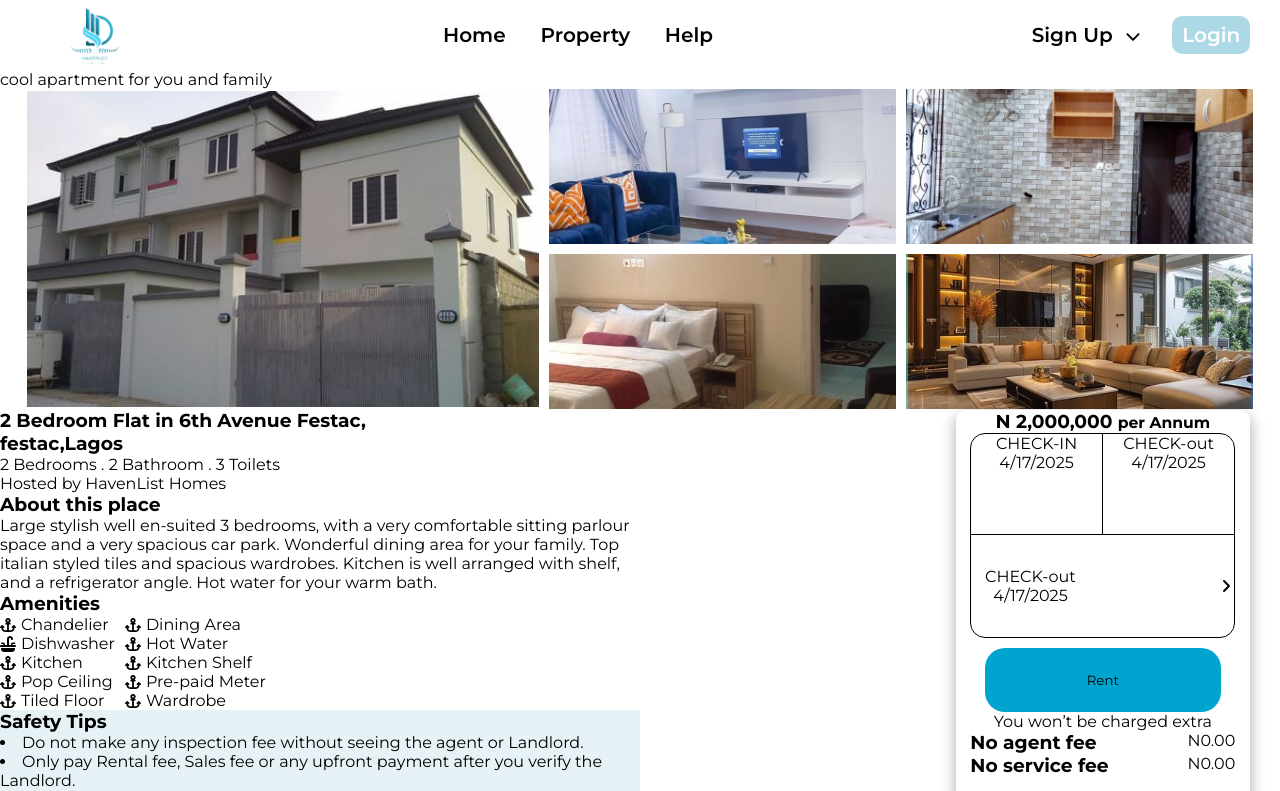
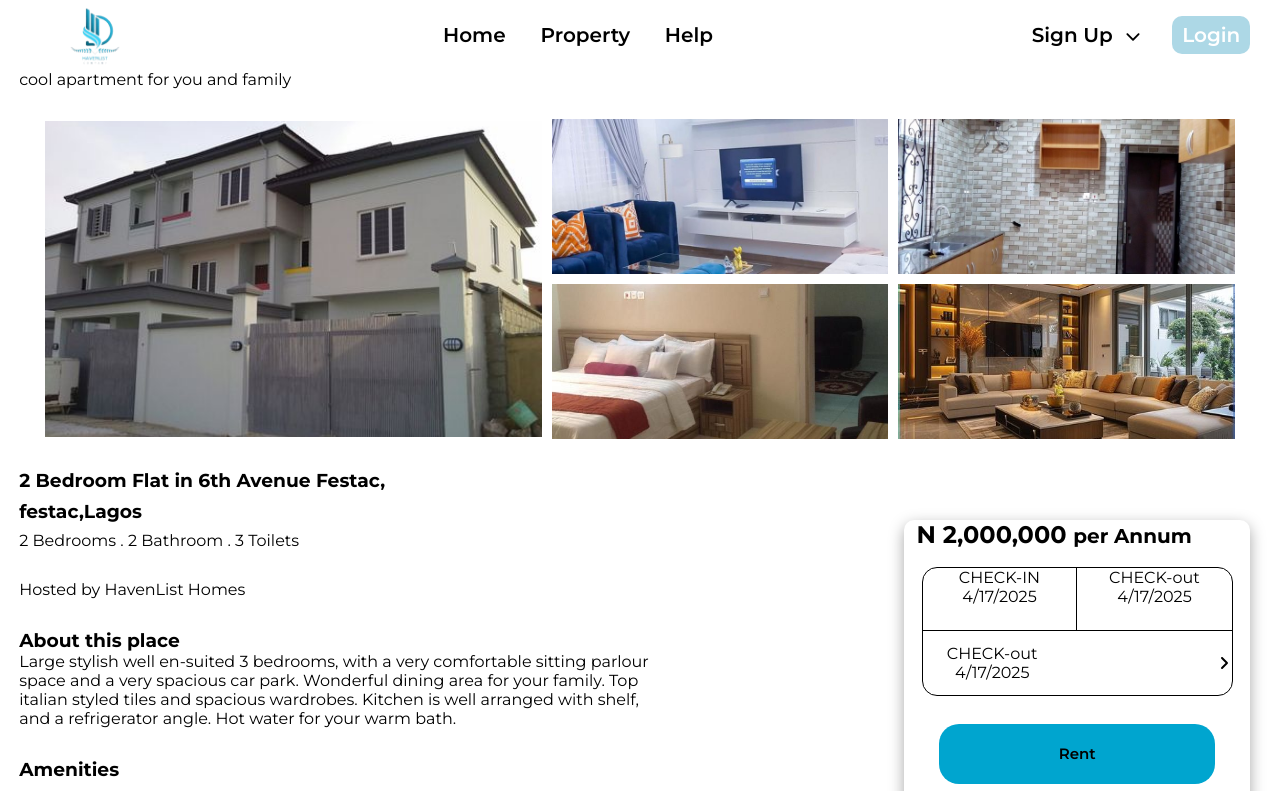
Before and after one commit to Stking19/HavenList, a React (Vite) app: page /propertydetails/1 in a window 1280 px wide. Shown: the top 791 px of the page. Built offline with nearby package versions, Linux system fonts and the light colour scheme.

Commit message:
completed both pages

```diff
--- a/src/components/listingCard/ListingCard.jsx
+++ b/src/components/listingCard/ListingCard.jsx
@@ -5,19 +5,109 @@ import { GiBathtub } from "react-icons/gi";
 import { IoIosBed } from "react-icons/io";
 
 const ListingCard = () => {
+
+
+  const listings = [
+    {
+      id: 1,
+      title: "2 Bedroom Flat For Rent",
+      address: "6th Avenue Amowo-Odofin, Festac, Lagos.",
+      description: "Well gated with up to six cars parking space.",
+      price: "N2M",
+      frequency: "per annum",
+      image: "../../../public/be948c0b628fbdd1e0788117fb2000a1.jpg"
+    },
+    // {
+    //   id: 2,
+    //   title: "3 Bedroom Bungalow For Rent",
+    //   address: "Ikate, Lekki Phase 1, Lagos.",
+    //   description: "Fully detached with a private compound.",
+    //   price: "N3.5M",
+    //   frequency: "per annum",
+    //   image: "../../../public/be948c0b628fbdd1e0788117fb2000a1.jpg"
+    // },
+    // {
+    //   id: 3,
+    //   title: "Mini Flat For Rent",
+    //   address: "Ogba, Ikeja, Lagos.",
+    //   description: "Compact and affordable for young professionals.",
+    //   price: "N800K",
+    //   frequency: "per annum",
+    //   image:"../../../public/be948c0b628fbdd1e0788117fb2000a1.jpg"
+    // },
+    // {
+    //   id: 4,
+    //   title: "Luxury 4 Bedroom Duplex",
+    //   address: "Chevron Drive, Lekki, Lagos.",
+    //   description: "Comes with BQ, modern kitchen, and swimming pool.",
+    //   price: "N7M",
+    //   frequency: "per annum",
+    //   image: "../../../public/be948c0b628fbdd1e0788117fb2000a1.jpg"
+    // },
+    // {
+    //   id: 5,
+    //   title: "1 Bedroom Apartment",
+    //   address: "Yaba, Lagos.",
+    //   description: "Clean and close to major tech hubs.",
+    //   price: "N1.2M",
+    //   frequency: "per annum",
+    //   image: "../../../public/be948c0b628fbdd1e0788117fb2000a1.jpg"
+    // },
+    // {
+    //   id: 6,
+    //   title: "Studio Apartment",
+    //   address: "Surulere, Lagos.",
+    //   description: "Perfect for students or short-term stay.",
+    //   price: "N600K",
+    //   frequency: "per annum",
+    //   image: "../../../public/be948c0b628fbdd1e0788117fb2000a1.jpg"
+    // },
+    // {
+    //   id: 7,
+    //   title: "2 Bedroom Flat with Balcony",
+    //   address: "Ajah, Lagos.",
+    //   description: "Spacious rooms and 24/7 power supply.",
+    //   price: "N1.8M",
+    //   frequency: "per annum",
+    //   image: "../../../public/be948c0b628fbdd1e0788117fb2000a1.jpg"
+    // },
+    // {
+    //   id: 8,
+    //   title: "Self-Contain Apartment",
+    //   address: "Iyana Ipaja, Lagos.",
+    //   description: "Affordable and secure environment.",
+    //   price: "N500K",
+    //   frequency: "per annum",
+    //   image: "../../../public/be948c0b628fbdd1e0788117fb2000a1.jpg"
+    // },
+    // {
+    //   id: 9,
+    //   title: "3 Bedroom Flat with POP",
+    //   address: "Gbagada, Lagos.",
+    //   description: "Modern finish with good road network.",
+    //   price: "N2.7M",
+    //   frequency: "per annum",
+    //   image: "../../../public/be948c0b628fbdd1e0788117fb2000a1.jpg"
+    // }
+  ];
+
   return (
     <div className='listingCardMain'>
-        <div className='listingCardContentHolder'>
-           <span className='listingPropertyImage'>
-            <img src="../../../public/be948c0b628fbdd1e0788117fb2000a1.jpg" alt="" />
-           </span>
-           <div className='listingPropertyDetails'>
-            <h2 style={{color:'blue'}}>2 Bedroom Flat For Rent</h2>
-            <p>6th Avenue Amowo-Odofin, Festac, Lagos.</p>
-            <p> Well gated with up to six cars parking space.</p>
-           <h2 style={{color:'blue',display:'flex',alignItems:'center'}}>N2M <small style={{color:'black',fontSize:'12px'}}>per annum</small></h2>
-           </div>
-        </div>
+      {
+        listings.map((items,index)=>(
+          <div key={index} className='listingCardContentHolder'>
+          <span className='listingPropertyImage'>
+           <img src={items.image} alt="" />
+          </span>
+          <div className='listingPropertyDetails'>
+           <h2 style={{color:'blue'}}>{items.title}</h2>
+           <p>{items.address}</p>
+           <p>{items.description}</p>
+          <h2 style={{color:'blue',display:'flex',alignItems:'center'}}>{items.price}<small style={{color:'black',fontSize:'12px'}}>{items.frequency}</small></h2>
+          </div>
+       </div>
+        ))
+      }
         <section className='listingFooter'>
           <div className='listingFooterContent'> <IoIosBed size={20}/> 2 bedroom</div>
           <div className='listingFooterContent'> <GiBathtub size={20}/> 2 bathroom</div>
--- a/src/components/listingCard/listingCard.css
+++ b/src/components/listingCard/listingCard.css
@@ -1,9 +1,8 @@
 .listingCardMain {
-    min-height: 37vh;
-    width: 45%;
+    min-height: 39vh;
+    width: 48%;
     background-color: white;
     box-shadow: rgba(100, 100, 111, 0.2) 0px 7px 29px 0px;
-
 }
 
 
@@ -11,15 +10,15 @@
     height: 80%;
     width: 100%;
     display: flex;
-    gap: 10px;
+    gap: 15px;
     justify-content: center;
     align-items: center;
 }
 
 
 .listingPropertyImage {
-    height: 100%;
-    width: 50%;
+    height: 95%;
+    width: 45%;
     /* display: block; */
 
     img{
@@ -31,11 +30,12 @@
 
 .listingPropertyDetails {
     height: 100%;
-    width: 45%;
+    width: 50%;
     display: flex;
     flex-direction: column;
     gap: 15px;
     justify-content: center;
+    font-size: 15px;
 }
 
 
@@ -60,7 +60,7 @@
 .listingFooterContent {
     border-right: 1px solid black;
     height: 100%;
-    width: 20%;
+    width: 25%;
     gap: 10px;
     display: flex;
     align-items: center;
--- a/src/pages/Arinze/listing/Listing.jsx
+++ b/src/pages/Arinze/listing/Listing.jsx
@@ -1,6 +1,7 @@
 import React from 'react'
 import './listing.css'
 import ListingCard from '../../../components/listingCard/ListingCard'
+import SearchBar from '../../../components/searchbar/SearchBar'
 
 const Listing = () => {
   return (
@@ -9,17 +10,11 @@ const Listing = () => {
      <div className='listingHero'>
         <h2>Property Listings</h2>
         <p>"Explore the Best Properties in Your Area</p>
+        <SearchBar/>
      </div>
   </div>
   <div className='listingCardHolder'>
       <div className='listingCardWraper'>
-      <ListingCard/>
-      <ListingCard/>
-      <ListingCard/>
-      <ListingCard/>
-      <ListingCard/>
-      <ListingCard/>
-      <ListingCard/>
       <ListingCard/>
       </div>
   </div>
--- a/src/pages/Arinze/listing/listing.css
+++ b/src/pages/Arinze/listing/listing.css
@@ -1,11 +1,12 @@
-.listingMain{
+.listingMain {
     height: max-content;
     width: 100%;
+    gap: 20px;
 }
 
 
-.listingHeroWrapper{
-    height: 45vh;
+.listingHeroWrapper {
+    height: 55vh;
     width: 100%;
     background: url('public/cca9a1d1550941737e81ed9e4a8e0365.jpg');
     background-position: center;
@@ -14,7 +15,7 @@
 }
 
 
-.listingHero{
+.listingHero {
     height: 100%;
     width: 100%;
     gap: 20px;
@@ -26,16 +27,17 @@
 }
 
 
-.listingCardHolder{
+.listingCardHolder {
     min-height: 70vh;
     width: 100%;
     background-color: white;
     display: flex;
     justify-content: center;
+    margin-bottom: 15px;
 }
 
 
-.listingCardWraper{
+.listingCardWraper {
     height: max-content;
     width: 90%;
     margin-top: 30px;
--- a/src/pages/Arinze/propertydetails/PropertyDetails.jsx
+++ b/src/pages/Arinze/propertydetails/PropertyDetails.jsx
@@ -5,8 +5,9 @@ import { FaAnchor, FaSink, FaAngleRight } from "react-icons/fa6";
 const PropertyDetails = () => {
   return (
     <>
-      <div className='propertyDetailMain'>
-        <p>cool apartment for you and family</p>
+    <div className='propertyDetailMain'>
+    <div className='propertyDetailWrapper'>
+    <p>cool apartment for you and family</p>
         <div className='propertyDetailImageWrapper'>
           <span className='propertyDetailImageMain'>
             <img src="../../../../public/be948c0b628fbdd1e0788117fb2000a1.jpg" alt="" />
@@ -78,10 +79,15 @@ const PropertyDetails = () => {
           <li>The Agent does not represent HevanList and HevanList is not liable for any monetary transaction between you and the Agent.</li>
         </div>
 
-        <h2 style={{ textDecoration: 'underline' }}>Terms Of use</h2>
+
+        <a style={{fontSize:'20px',marginBottom:'15px'}} href="https://docs.google.com/document/d/18EkarRCZfF9mRuQMsEqgeLB_Nja6LvkJAq8KLMWjNmk/edit?usp=sharing">Terms Of use</a>
       </div>
+
+     </div>
+
+
       <div className='modalpropertyDetailCard'>
-        <h3>N 2,000,000 <small>per Annum</small></h3>
+        <h2>N 2,000,000 <small>per Annum</small></h2>
         <div className='propertyDetailCardDate'>
           <div className='dateWrapper'>
             <span className='propertyDetailCheckIn'>
--- a/src/pages/Arinze/propertydetails/propertydetails.css
+++ b/src/pages/Arinze/propertydetails/propertydetails.css
@@ -1,8 +1,29 @@
-.propertyDetailMain {
+.propertyDetailMain{
     height: max-content;
     width: 100%;
+    display: flex;
+    flex-direction: column;
+    align-items: center;
+}
+
+
+.propertyDetailWrapper {
+    height: max-content;
+    width: 97%;
     position: relative;
+   display: flex;
+   flex-direction: column;
+   gap: 30px;
+
+
+   nav{
+    display: flex;
+    flex-direction: column;
+    gap: 8px;
+   }
 }
+
+
 
 .propertyDetailImageWrapper {
     height: 40vh;
@@ -81,6 +102,9 @@
 .propertyDetailAmenitiesWrapper {
     height: max-content;
     width: 50%;
+    display: flex;
+    flex-direction: column;
+    gap: 10px;
 }
 
 .propertyDetailAmeneties {
@@ -93,6 +117,9 @@
     section {
         height: max-content;
         width: max-content;
+        display: flex;
+        flex-direction: column;
+        gap: 15px;
 
 
         span {
@@ -112,18 +139,30 @@
     background-color: #E6F2F5;
 }
 
+
+
+
+
 .modalpropertyDetailCard {
-    height: 80vh;
+    height: 60vh;
     border-radius: 10px;
     display: flex;
     flex-direction: column;
     align-items: center;
-    width: 23%;
+    width: 27%;
     background-color: white;
     right: 30px;
-    bottom: -250px;
+    bottom: -200px;
     position: absolute;
     box-shadow: rgba(0, 0, 0, 0.35) 0px 5px 15px;
+    gap: 18px;
+
+
+
+    h2{
+        height: max-content;
+        width: 93%;
+    }
 }
 
 
@@ -133,6 +172,7 @@
     border: 1px solid black;
     border-radius: 15px;
     margin-bottom: 10px;
+
 }
 
 .dateWrapper {
@@ -173,7 +213,9 @@
 
 
 .propertyDetailRentBtn{
-    height: 10%;
+    height: 15%;
+    font-size: 15px;
+    font-weight: 600;
     width: 80%;
     background-color: #00A5CF;
     border-radius: 20px;
@@ -187,6 +229,7 @@
     display: flex;
     flex-direction: column;
    align-items: center;
+   gap: 10px;
    border-bottom: 1px solid black;
 
 
```
Lines whose indentation alone changed are shown as unchanged.
